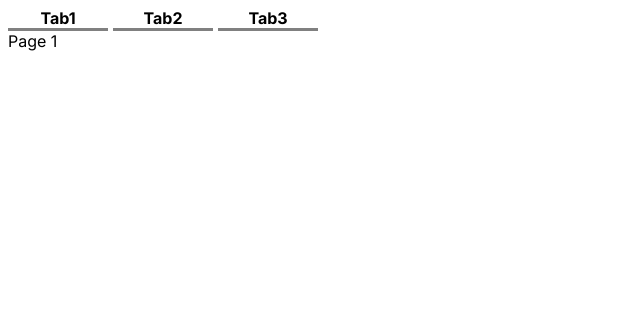
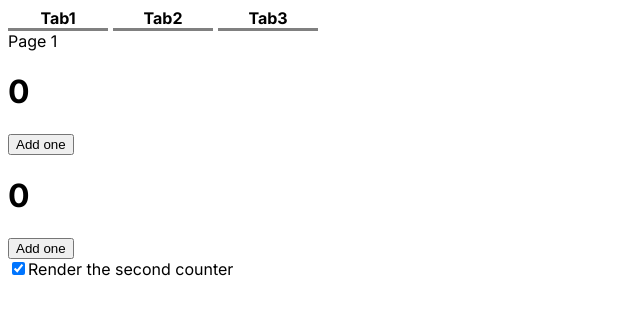
Before and after one commit to Girjashanker/nextjs-counter-app, a Next.js app: page / in a window 1280 px wide. Shown: the top 314 px of the page, without its empty margins (0-640 px from the left). Built offline with nearby package versions, Linux system fonts and the light colour scheme.

Commit message:
reset counter done

```diff
--- a/src/app/components/ResetCounter.js
+++ b/src/app/components/ResetCounter.js
@@ -0,0 +1,44 @@
+import { useState } from 'react';
+
+export default function ResetCounter() {
+  const [showB, setShowB] = useState(true);
+  return (
+    <div>
+      <Counter />
+      {showB && <Counter />}
+      <label>
+        <input
+          type="checkbox"
+          checked={showB}
+          onChange={e => {
+            setShowB(e.target.checked)
+          }}
+        />
+        Render the second counter
+      </label>
+    </div>
+  );
+}
+
+function Counter() {
+  const [score, setScore] = useState(0);
+  const [hover, setHover] = useState(false);
+
+  let className = 'counter';
+  if (hover) {
+    className += ' hover';
+  }
+
+  return (
+    <div
+      className={className}
+      onPointerEnter={() => setHover(true)}
+      onPointerLeave={() => setHover(false)}
+    >
+      <h1>{score}</h1>
+      <button onClick={() => setScore(score + 1)}>
+        Add one
+      </button>
+    </div>
+  );
+}
--- a/src/app/page.js
+++ b/src/app/page.js
@@ -9,6 +9,7 @@ import Clock from "./components/Clock";
 import TodoAdd from "./components/TodoAdd";
 import TabComponent from "./components/TabComponent";
 import "./css/Tab.css"
+import ResetCounter from "./components/ResetCounter";
 export default function Home() {
   console.log("re rendering");
 
@@ -64,6 +65,10 @@ export default function Home() {
       <div> Page 3</div>
 
 </TabComponent>
+
+
+<ResetCounter/>
+
     </div>
   )
 }
```
